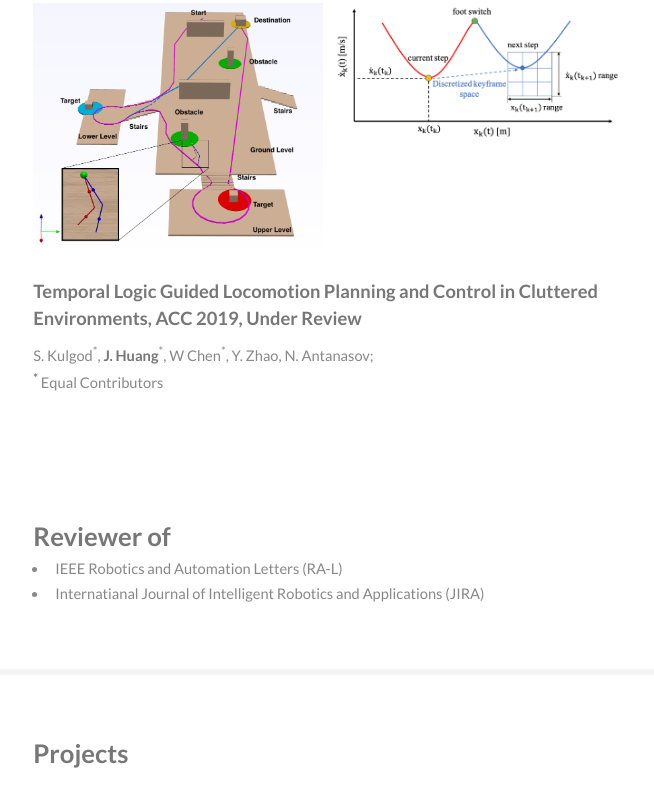
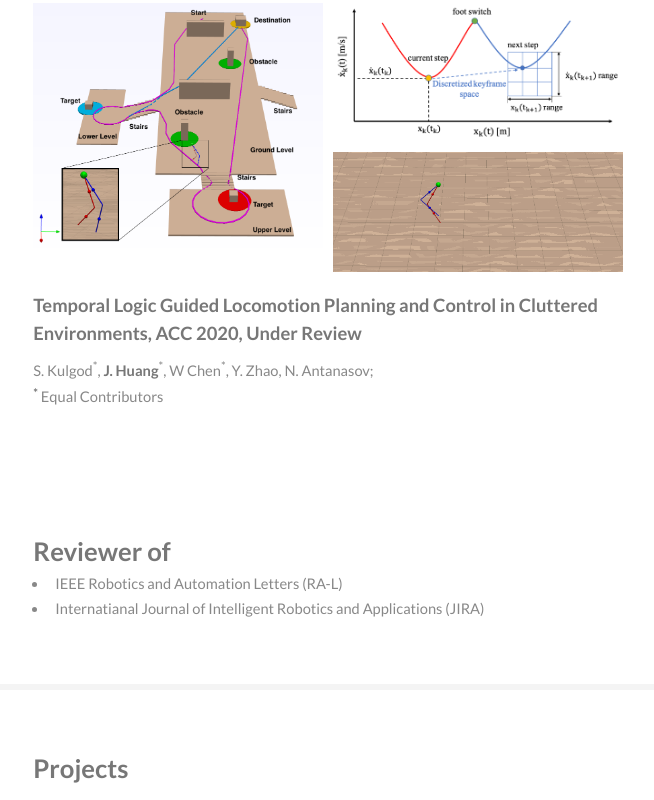
Before and after one commit to huangjund/SelfWebPage, a plain HTML site: page newPage/index.html in a window 1280 px wide. Shown: the part 1251-2051 px from the top of the page, without its empty margins (152-806 px from the left). Drawn offline with Linux system fonts and the light colour scheme.

Commit message:
year modification

```diff
--- a/newPage/index.html
+++ b/newPage/index.html
@@ -83,9 +83,10 @@
 											<div class="inner">
 												<img src="./images/planned_paths_fixed.png" class="paperimgs" alt="Path planning" />
 												<img src="./images/keyframe.png" class="paperimgs" alt="keyframe" />
+												<img src="./images/walker.gif" class = "paperimgs" alt="walker" />
 											</div>
 											<div class="paperdivs">
-												<h4>Temporal Logic Guided Locomotion Planning and Control in Cluttered Environments, ACC 2019, Under Review</h4>
+												<h4>Temporal Logic Guided Locomotion Planning and Control in Cluttered Environments, ACC 2020, Under Review</h4>
 												<p>S. Kulgod<sup>*</sup>, <strong>J. Huang</strong><sup>*</sup>, W Chen<sup>*</sup>, Y. Zhao, N. Antanasov;
 													 <br><b><sup>*</sup></b> Equal Contributors</p>
 											</div>
```
Also changed, not shown: newPage/images/walker.gif (added).
